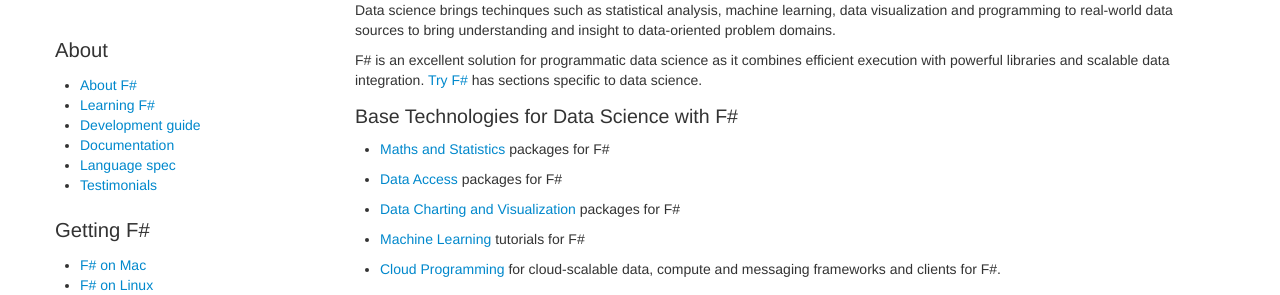
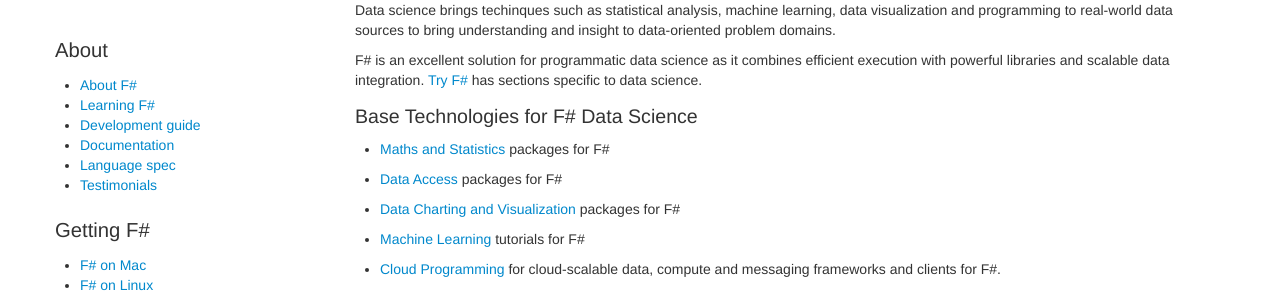
Before and after one commit to fsharp/fsharp.org, a Jekyll site: the page built from data-science/index.md, in a window 1280 px wide and 900 px high. Shown: the part 160-455 px from the top of the window. Built offline with Jekyll 4.4.1, drawn with Linux system fonts in a browser that asks for light colours; nearby versions of some CDN libraries; some web fonts are replaced; comment, search, counter and statistics services are not loaded.

Commit message:
Update index.md

```diff
--- a/data-science/index.md
+++ b/data-science/index.md
@@ -10,7 +10,7 @@
 F# is an excellent solution for programmatic data science as it combines efficient execution
 with powerful libraries and scalable data integration. [Try F#](http://tryfsharp.org/learn) has sections specific to data science.
 
-### Base Technologies for Data Science with F#
+### Base Technologies for F# Data Science
 
 * [Maths and Statistics](/math) packages for F#
 * [Data Access](/data-access) packages for F#
```
